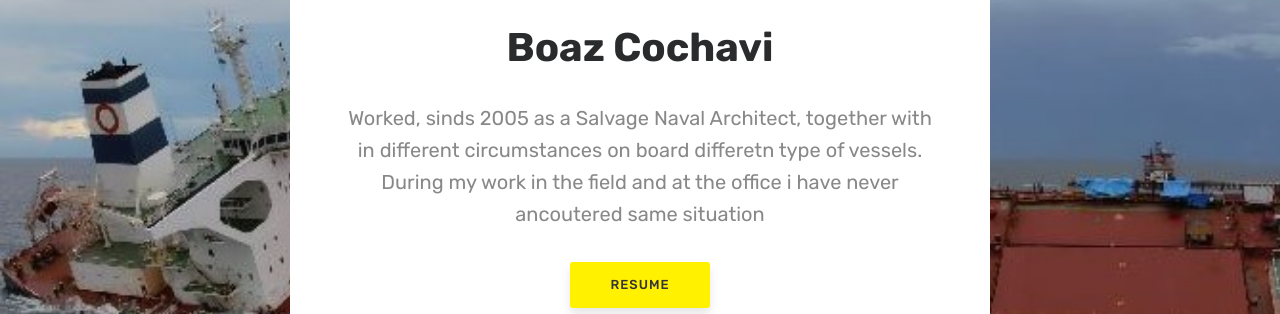
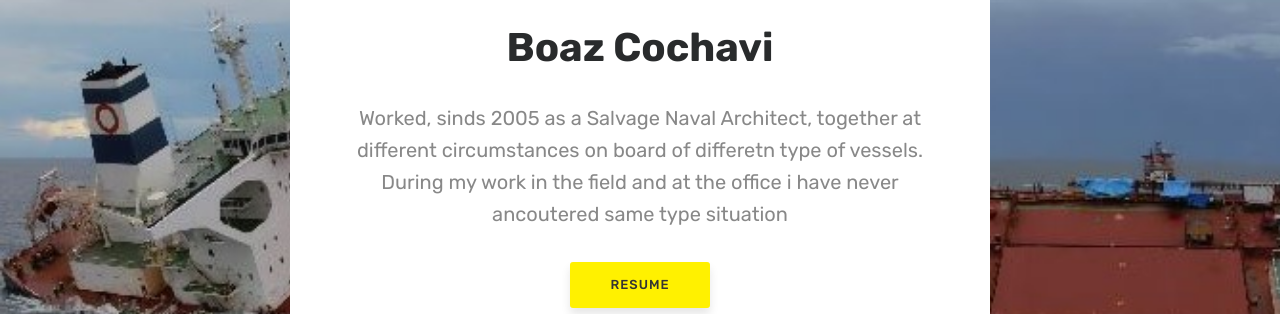
Before and after one commit to boazcochavi/boazcochavi.github.io, a Jekyll site: the page built from index.html, in a window 1280 px wide and 900 px high, cut to the strip 0-826 px from the top of the window. Shown: the part 222-536 px from the top of the strip. Built offline with Jekyll 4.4.1, drawn with Linux system fonts in a browser that asks for light colours; the list of posts is cut into pages by our own code; comment, search, counter and statistics services are not loaded.

Commit message:
update of welcome text

```diff
--- a/index.html
+++ b/index.html
@@ -8,7 +8,7 @@ title: Home
 <section class="intro full-width">
     <div class="wrapintro">
         <h1>Boaz Cochavi</h1>
-        <h2 class="lead">Worked, sinds 2005 as a Salvage Naval Architect, together with in different circumstances on board differetn type of vessels. During my work in the field and at the office i have never ancoutered same situation</h2>
+        <h2 class="lead">Worked, sinds 2005 as a Salvage Naval Architect, together at different circumstances on board of differetn type of vessels. During my work in the field and at the office i have never ancoutered same type situation</h2>
         <a href="C:\Users\Boaz.Cochavi\OneDrive - ARDENT Worldwide Limited\Documents\Github - Projects\boazcochavi.github.io\cv\boazcochavi.pdf" class="btn">Resume</a>
     </div>
 </section>
```
